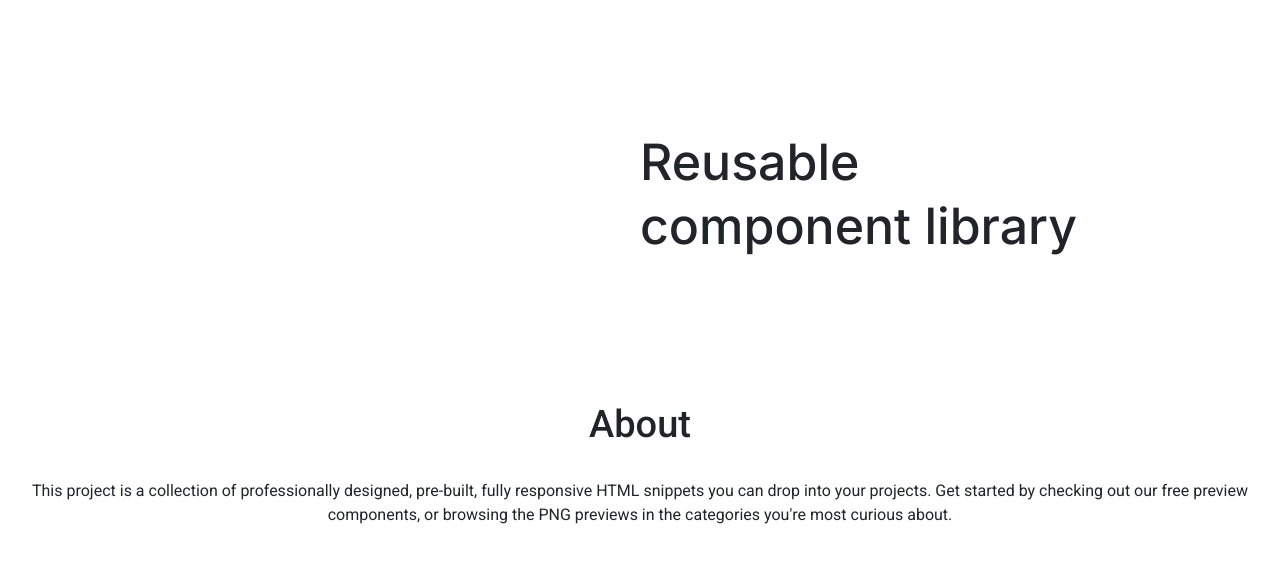
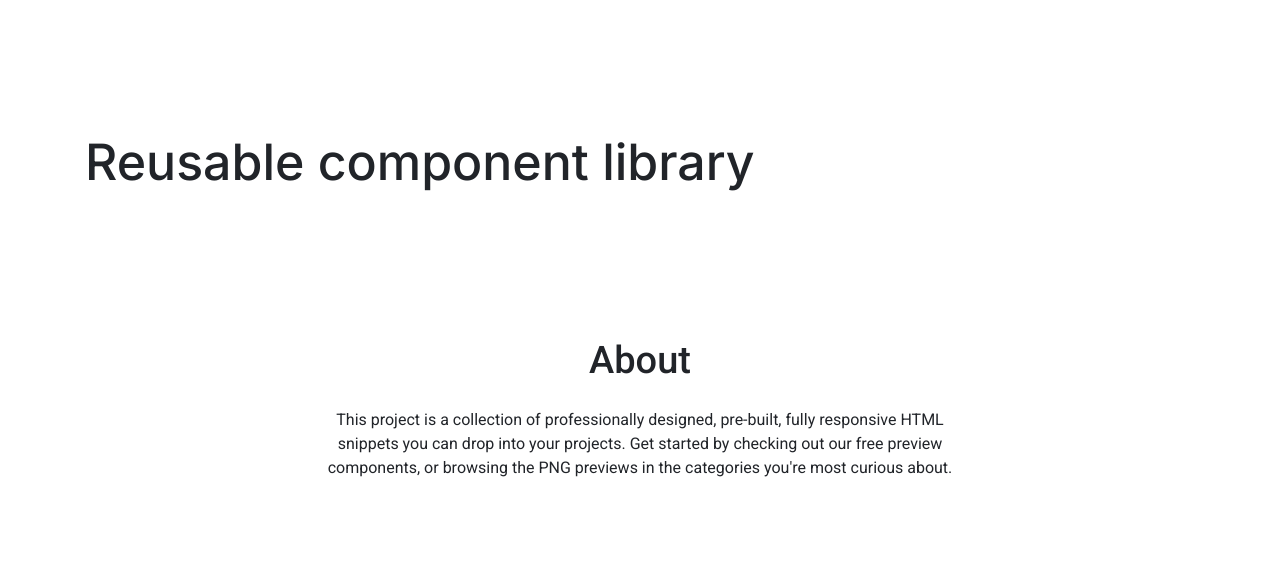
Before and after one commit to js-tasks-ru/htmlcss-20250313_konstantin631, a website: page index.html in a window 1280 px wide. Drawn offline with Linux system fonts and the light colour scheme.

Commit message:
Добавил элемент контейнер в header, поправил стили

```diff
--- a/assets/css/main.css
+++ b/assets/css/main.css
@@ -25,6 +25,8 @@
 
     --primary: var(--blue);
     --secondary: var(--purple);
+
+    --container-width: 1110px;
 }
 
 * {
--- a/components/footer/footer.css
+++ b/components/footer/footer.css
@@ -3,16 +3,19 @@
 }
 
 .footer__content {
+    max-width: 640px;
     font-family: 'Inter';
     font-style: normal;
     text-align: center;
     color: var(--black);
+    margin: 0 auto
 }
 
 .footer__title {
     font-weight: 500;
     font-size: 38px;
     line-height: 48px;
+    margin-bottom: 24px;
 }
 
 .footer__text {
--- a/components/header/header.css
+++ b/components/header/header.css
@@ -1,7 +1,12 @@
 .header {
-    padding: 96px 160px 77px 640px;
     background-color: var(--white);
+    padding: 96px 0 77px;
 }
+
+.header__container {
+    width: var(--container-width);
+    margin: 0 auto;
+  }
 
 .header__title {
     color: var(--black);
--- a/index.html
+++ b/index.html
@@ -7,7 +7,9 @@
     <body>
         <div class="page">
             <header class="header">
-                <h1 class="header__title">Reusable component library</h1>
+                <div class="header__container">
+                    <h1 class="header__title">Reusable component library</h1>
+                </div>
             </header>
             <main class="main">
 
```
